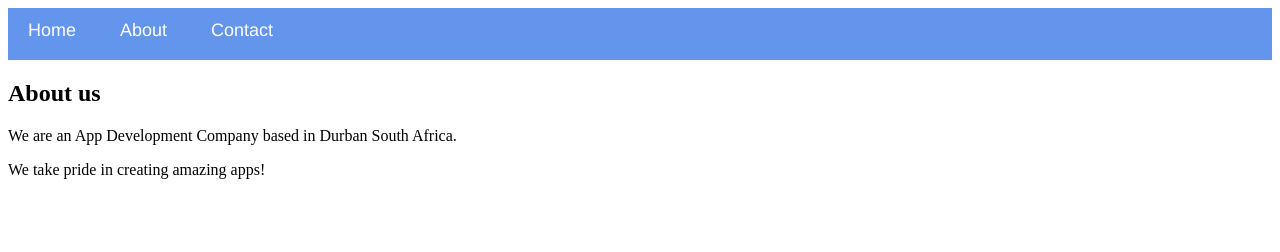
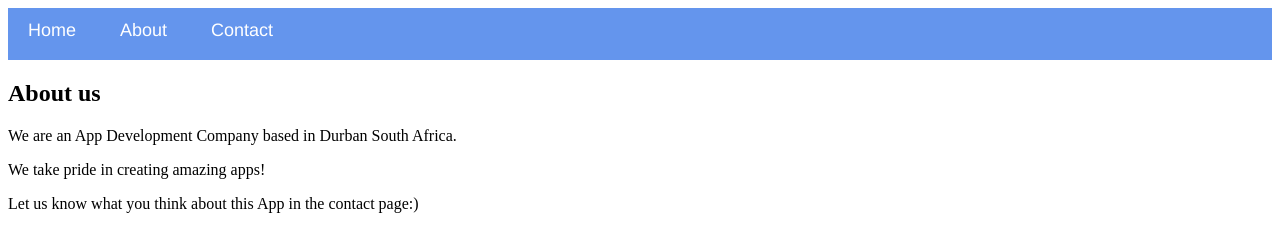
Before and after one commit to FeliciaBanda01/SuperHero-App, a plain HTML site: page about.html in a window 1280 px wide. Drawn offline with Linux system fonts and the light colour scheme.

Commit message:
Update about.html

```diff
--- a/about.html
+++ b/about.html
@@ -12,5 +12,6 @@
         <h2>About us</h2>
         <p>We are an App Development Company based in Durban South Africa.</p>
         <p>We take pride in creating amazing apps!</p>
+        <p>Let us know what you think about this App in the contact page:) </p>
     </body>
 </html>
```
